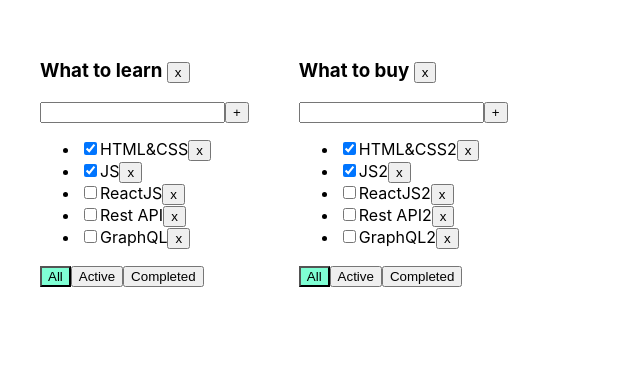
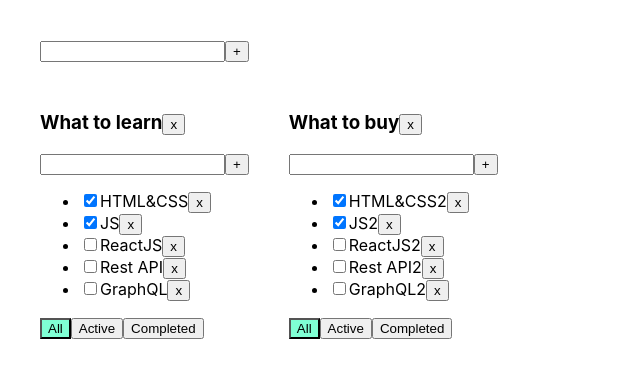
Before and after one commit to camperfail86/samurai-todolist, a React (Create React App) app: page / in a window 1280 px wide. Shown: the top 378 px of the page, without its empty margins (0-640 px from the left). Built offline with nearby package versions, Linux system fonts and the light colour scheme.

Commit message:
Добавление тудулиста

```diff
--- a/src/App.css
+++ b/src/App.css
@@ -1,6 +1,12 @@
 .App {
+  padding-left:  40px;
+  padding-top: 40px;
+}
+
+.todolists {
   display: flex;
-  padding: 40px;
+  padding: 30px 30px 30px 0;
+  gap: 40px;
 }
 
 .todolist {
--- a/src/App.tsx
+++ b/src/App.tsx
@@ -2,6 +2,7 @@ import React, {useState} from 'react';
 import './App.css';
 import Todolist from "./components/Todolist";
 import {v1} from "uuid";
+import {FullInput} from "./components/FullInput";
 
 export type FilterValuesType = 'all' | 'completed' | 'active'
 export type todolistsType = {
@@ -54,8 +55,19 @@ function App() {
         }
     }
 
+    const addTodolist = (todolistId: string, title: string) => {
+        if (title.trim() !== '') {
+            let todolistId = v1();
+            let newTodolist: todolistsType = {id: todolistId, title: title, filter: 'all'};
+            setTodolists([...todolists, newTodolist]);
+            setTasks({...tasks, [todolistId]: []});
+        }
+    }
+
     const changeFilter = (todolistId: string, value: FilterValuesType) => {
-        setTodolists(todolists.map(td => { return (td.id === todolistId ? {...td, filter: value} : {...td}) }))
+        setTodolists(todolists.map(td => {
+            return (td.id === todolistId ? {...td, filter: value} : {...td})
+        }))
     }
 
     const deleteTodolist = (todolistId: string) => {
@@ -65,6 +77,10 @@ function App() {
 
     return (
         <div className="App">
+
+            <FullInput  todolistId={v1()} callback={addTodolist} />
+
+            <div className="todolists">
                 {todolists.map(td => {
 
                     let tasksForTodolist = tasks[td.id];
@@ -77,7 +93,9 @@ function App() {
 
                     return (
                         <div className='todolist' key={td.id}>
-                        <h3>{td.title} <button onClick={() => deleteTodolist(td.id)}>x</button></h3>
+                            <h3>{td.title}
+                                <button onClick={() => deleteTodolist(td.id)}>x</button>
+                            </h3>
                             <Todolist
                                 addTask={addTask}
                                 changeIsDone={changeIsDone}
@@ -91,6 +109,7 @@ function App() {
                     )
                 })}
             </div>
+        </div>
     );
 }
 
--- a/src/components/FullInput.tsx
+++ b/src/components/FullInput.tsx
@@ -1,7 +1,7 @@
 import React, {ChangeEvent, KeyboardEvent, useRef, useState} from "react";
 
 type FullInputType = {
-    addTask: (todolistId: string, title: string) => void
+    callback: (todolistId: string, title: string) => void
     todolistId: string
 }
 export const FullInput = (props: FullInputType) => {
@@ -11,7 +11,7 @@ export const FullInput = (props: FullInputType) => {
         if (e.key === 'Enter') {
             if (title.trim() !== '') {
                 setError(false)
-                props.addTask(props.todolistId, title);
+                props.callback(props.todolistId, title);
                 setTitle('')
             } else {
                 setError(true)
@@ -22,7 +22,7 @@ export const FullInput = (props: FullInputType) => {
     const onClickHandler = () => {
         if (title.trim() !== '') {
             setError(false)
-            props.addTask(props.todolistId, title);
+            props.callback(props.todolistId, title);
             setTitle('')
         } else {
             setError(true)
--- a/src/components/Todolist.tsx
+++ b/src/components/Todolist.tsx
@@ -35,7 +35,7 @@ function Todolist(props: PropsType) {
     return (
         <div>
             <FullInput todolistId={props.todolistId}
-                       addTask={props.addTask}/>
+                       callback={props.addTask}/>
             <ul ref={listRef}>
                 {
                     props.tasks.map(t => {
```
Lines whose indentation alone changed are shown as unchanged.
